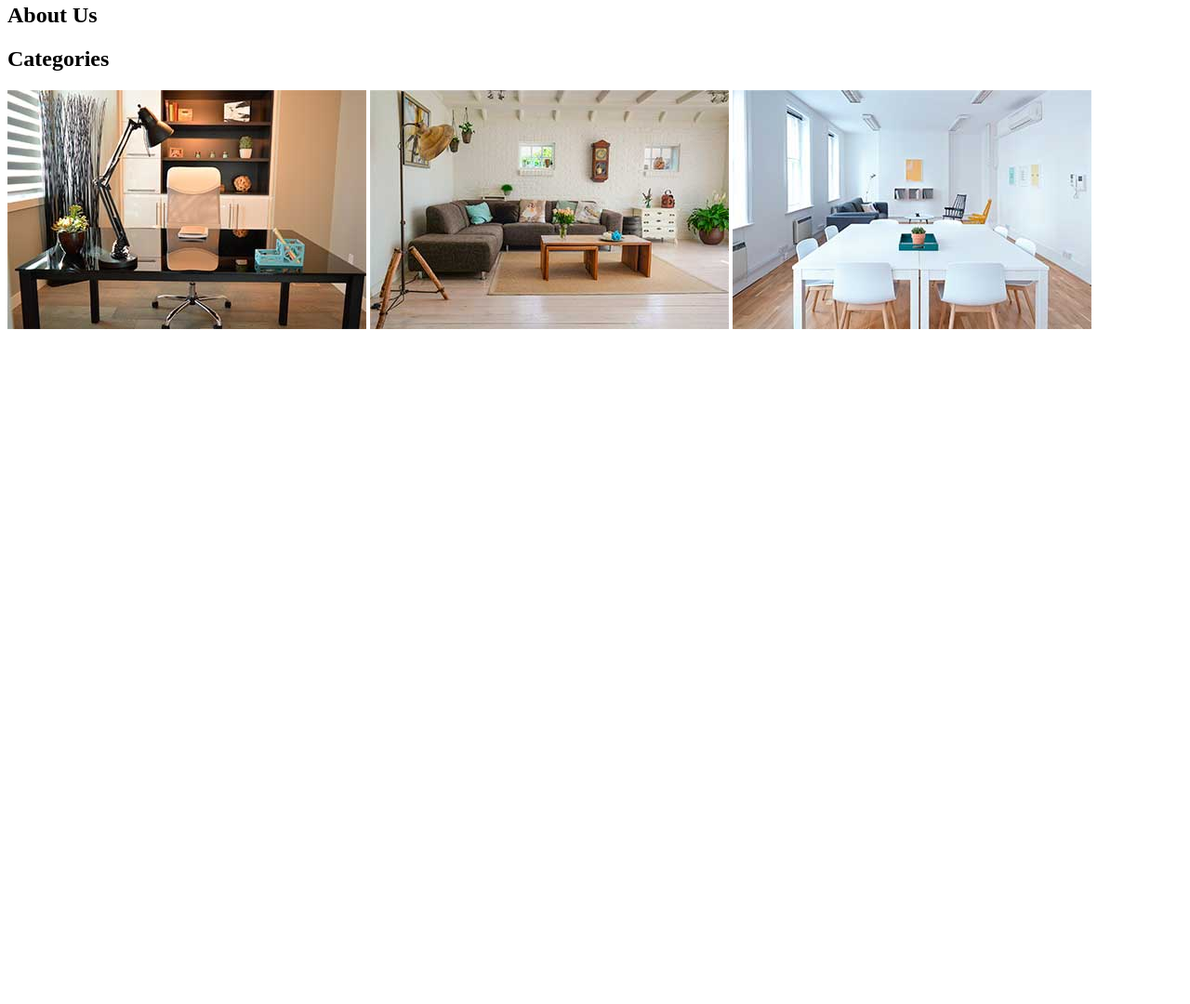
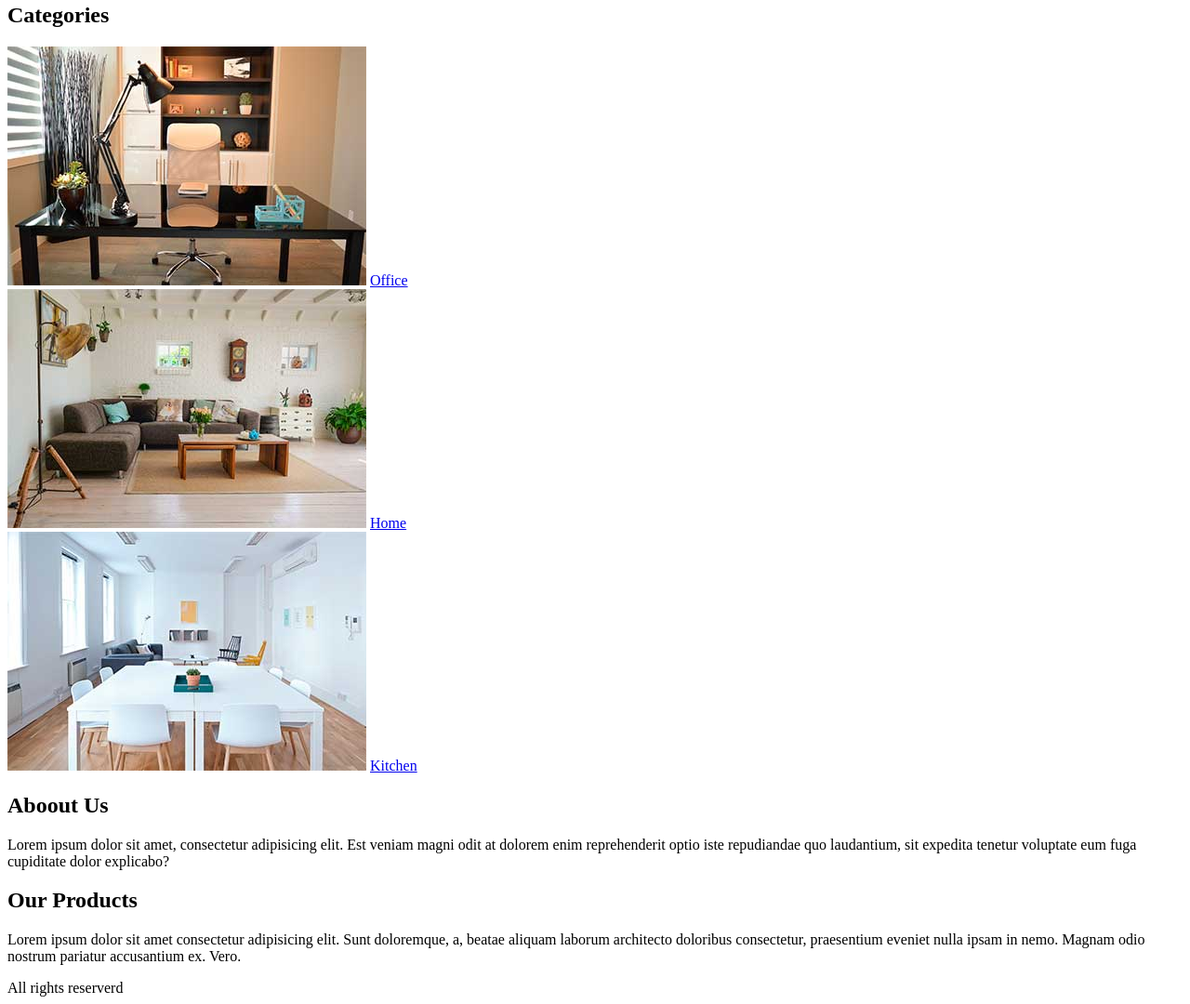
Before and after one commit to javierblancodev/furniture-store, a plain HTML site: page index.html in a window 1280 px wide. Shown: the part 115-1195 px from the top of the page at 93% size. Before the commit the page ends 800 px from the top, so only its background shows below. Drawn offline with Linux system fonts and the light colour scheme.

Commit message:
add markup to home page

```diff
--- a/index.html
+++ b/index.html
@@ -7,7 +7,10 @@
     <title>Furniture Store</title>
 </head>
 <body>
-    <h1>Furniture Store</h1>
+
+    <h1>
+        <h1>Furniture Store</h1>
+    </h1>
 
     <nav>
         <a href="index.html">Home</a>
@@ -18,12 +21,38 @@
         <a href="contact.us">Contact Us</a>
     </nav>
 
-    <h2>About Us</h2>
+    <section>
+        <h2>Categories</h2>
 
-    <h2>Categories</h2>
+        <div>
+            <img src="img/categoria1.jpg" alt="Category 1">
+            <a href="#">Office</a>
+        </div>
 
-    <img src="img/categoria1.jpg" alt="Category 1">
-    <img src="img/categoria2.jpg" alt="Category 2">
-    <img src="img/categoria3.jpg" alt="Category 3">
+        <div>
+            <img src="img/categoria2.jpg" alt="Category 2">
+            <a href="#">Home</a>
+        </div>
+
+        <div>
+            <img src="img/categoria3.jpg" alt="Category 3">
+            <a href="#">Kitchen</a>
+        </div>
+    </section>
+
+    <section>
+        <div>
+            <h2>Aboout Us</h2>
+            <p>Lorem ipsum dolor sit amet, consectetur adipisicing elit. Est veniam magni odit at dolorem enim reprehenderit optio iste repudiandae quo laudantium, sit expedita tenetur voluptate eum fuga cupiditate dolor explicabo?</p>
+        </div>
+    </section>
+
+    <main>
+        <h2>Our Products</h2>
+        <p>Lorem ipsum dolor sit amet consectetur adipisicing elit. Sunt doloremque, a, beatae aliquam laborum architecto doloribus consectetur, praesentium eveniet nulla ipsam in nemo. Magnam odio nostrum pariatur accusantium ex. Vero.</p>
+    </main>
+
+
+    <footer>All rights reserverd</footer>
 </body>
 </html>
```
